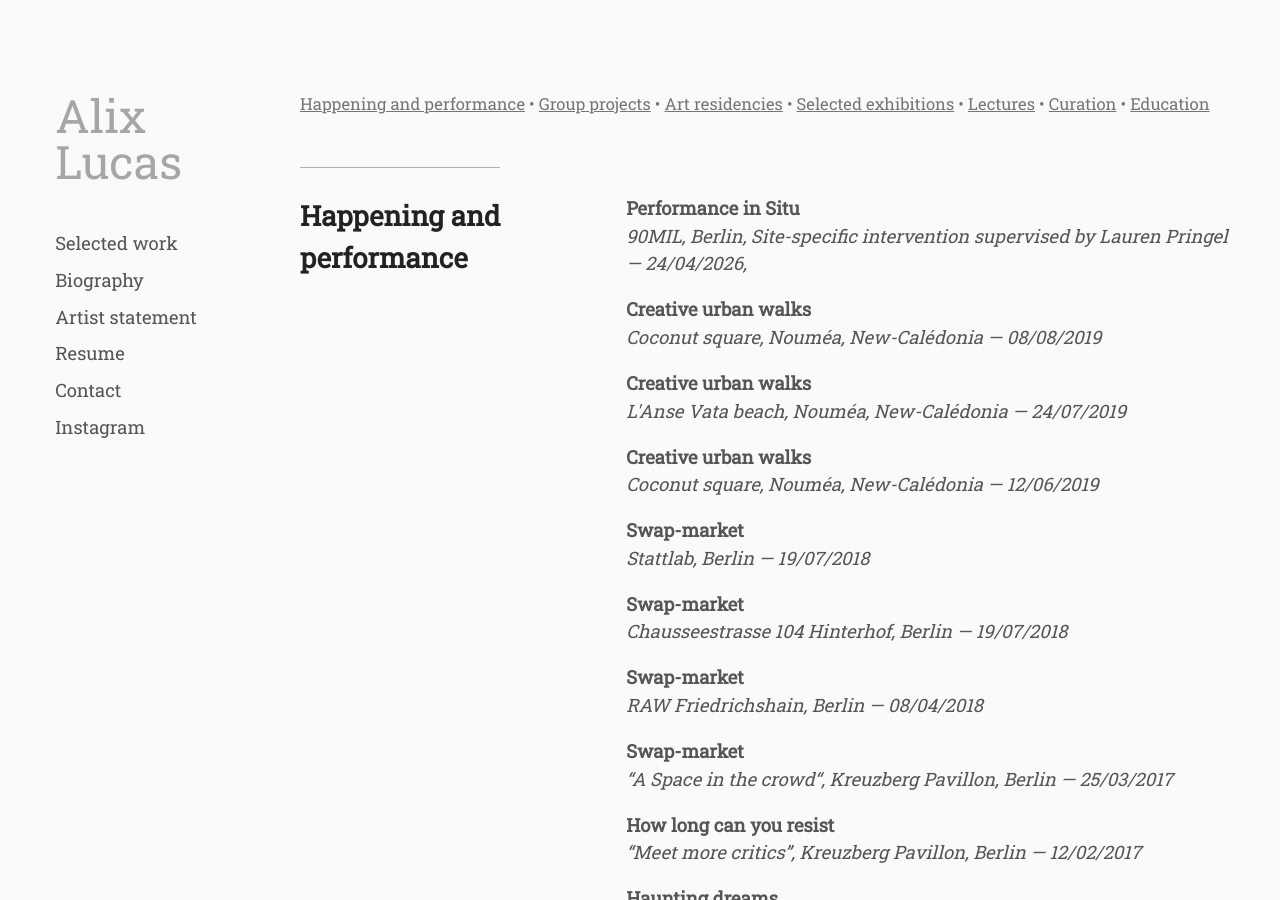
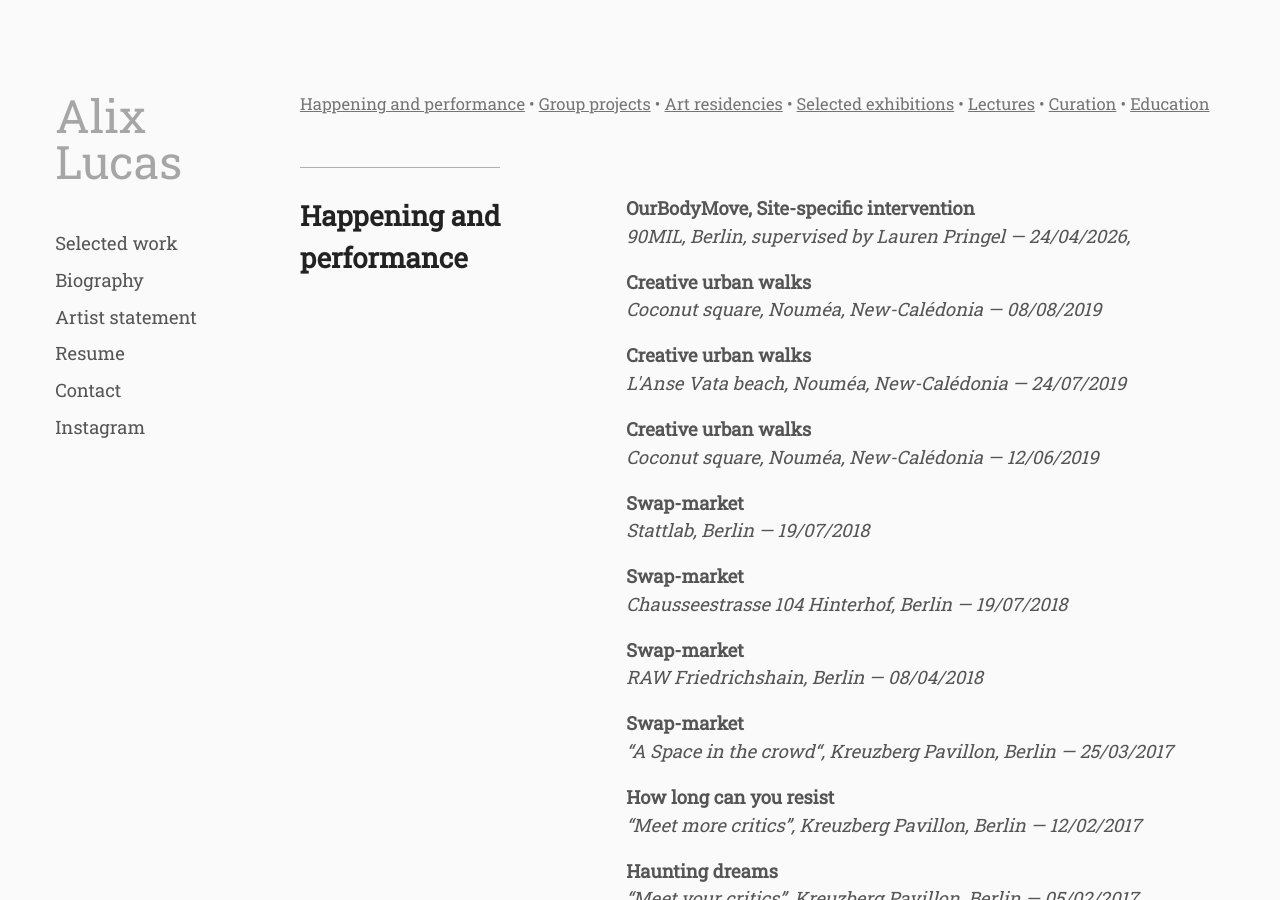
Before and after one commit to whyalix/alixlucas, a Jekyll site: the page built from pages/en/resume.html, in a window 1280 px wide and 900 px high. Built offline with Jekyll 4.4.1, drawn with Linux system fonts in a browser that asks for light colours.

Commit message:
Update happenings.yml

```diff
--- a/_data/en/happenings.yml
+++ b/_data/en/happenings.yml
@@ -1,5 +1,5 @@
-- primary: "Performance in Situ"
-  secondary: 90MIL, Berlin, Site-specific intervention supervised by Lauren Pringel — 24/04/2026,
+- primary: "OurBodyMove, Site-specific intervention"
+  secondary: 90MIL, Berlin, supervised by Lauren Pringel — 24/04/2026,
 
 - primary: "Creative urban walks"
   secondary: Coconut square, Nouméa, New-Calédonia — 08/08/2019
```
